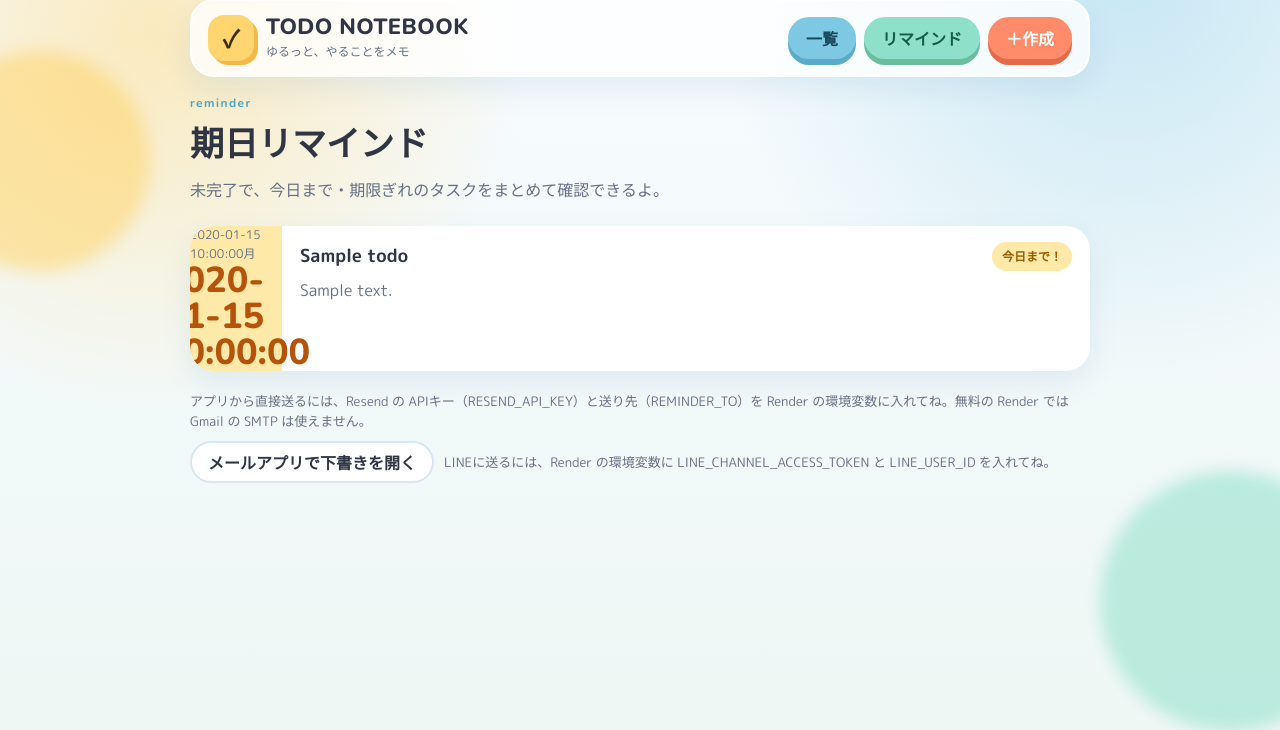
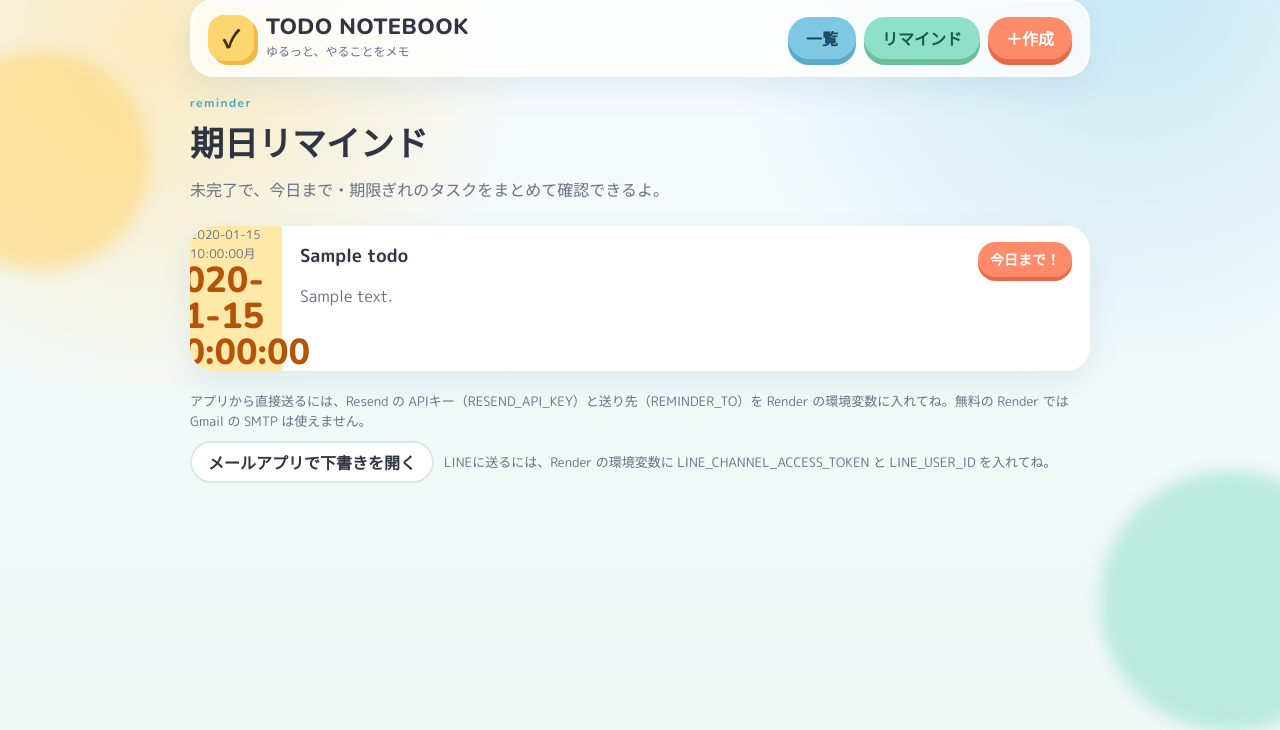
Before and after one commit to marinerg2002-prog/todo-notebook, a Flask app: template templates/remind.html in a window 1280 px wide. Shown: the part 29-759 px from the top of the page. Run offline with Flask 3, Linux system fonts and the light colour scheme; the template is opened without the code that fills it: most values are stand-ins (such as "Sample title", 1, 10 or a date in 2020).

Commit message:
Remove the reminder banner and emphasize the due-today badge.
Co-authored-by: Cursor <cursoragent@cursor.com>

```diff
--- a/static/style.css
+++ b/static/style.css
@@ -280,18 +280,6 @@ h1 {
   min-height: 42px;
 }
 
-.remind-banner {
-  display: block;
-  margin: -8px 0 16px;
-  padding: 12px 16px;
-  border-radius: 16px;
-  background: #fff1d4;
-  color: #8a4b00;
-  text-decoration: none;
-  font-weight: 700;
-  box-shadow: var(--shadow);
-}
-
 .remind-actions {
   display: flex;
   flex-wrap: wrap;
@@ -454,8 +442,12 @@ h1 {
 }
 
 .badge-today {
-  background: #ffe9a8;
-  color: #9a5b00;
+  background: var(--coral);
+  color: #fff;
+  font-size: 14px;
+  font-weight: 800;
+  padding: 7px 12px;
+  box-shadow: 0 4px 0 #e56a4a;
 }
 
 .badge-overdue {
--- a/templates/base.html
+++ b/templates/base.html
@@ -10,7 +10,7 @@
       href="https://fonts.googleapis.com/css2?family=M+PLUS+Rounded+1c:wght@400;500;700;800&family=Nunito:wght@700;800&display=swap"
       rel="stylesheet"
     />
-    <link rel="stylesheet" href="{{ url_for('static', filename='style.css') }}?v=4" />
+    <link rel="stylesheet" href="{{ url_for('static', filename='style.css') }}?v=5" />
   </head>
   <body>
     <div class="blob blob-a" aria-hidden="true"></div>
--- a/templates/index.html
+++ b/templates/index.html
@@ -26,12 +26,6 @@
     </div>
   </dl>
 </section>
-
-{% if due_today_count or overdue_count %}
-  <a class="remind-banner" href="{{ url_for('remind') }}">
-    未完了で、今日まで {{ due_today_count }} 件・期限ぎれ {{ overdue_count }} 件。リマインドを見る
-  </a>
-{% endif %}
 
 <form class="search-bar" method="get" action="{{ url_for('index') }}">
   <input type="hidden" name="sort" value="{{ sort }}" />
```
